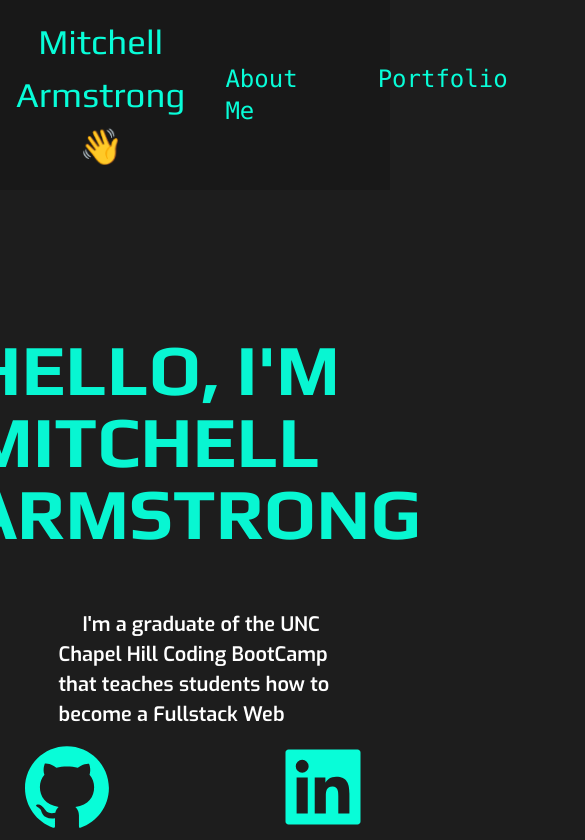
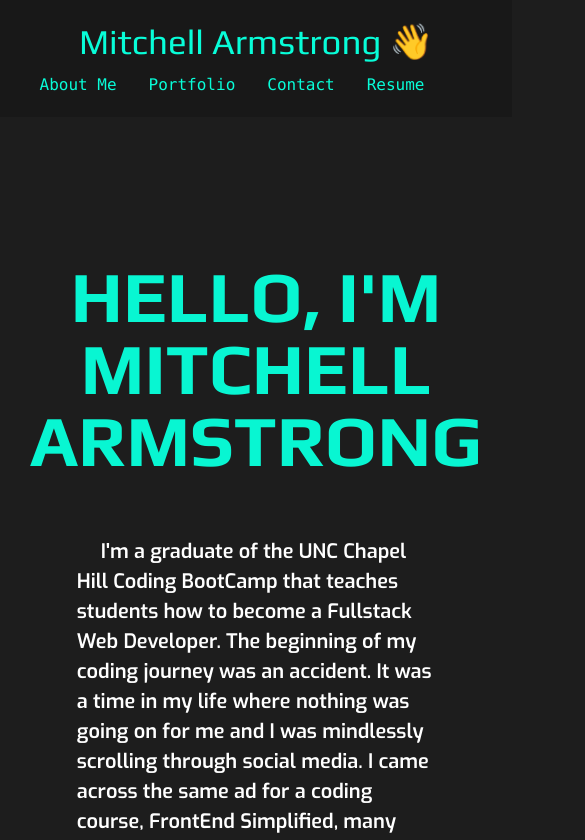
Before and after one commit to ScarElite/professional-portfolio, a React (Create React App) app: page / in a window 390 px wide. Shown: the top 840 px of the page, 585 px wide, since content can reach past the window. Built offline with nearby package versions, Linux system fonts and the light colour scheme; a web font is replaced by a local one.

Commit message:
Added styling for screen size breakpoints to the Nav and About component

```diff
--- a/src/App.css
+++ b/src/App.css
@@ -46,6 +46,7 @@ body {
 /* Nav */
 .navbar {
   background-color: var(--primary);
+  width: fit-content;
 }
 
 .navbar-item {
@@ -269,6 +270,7 @@ margin-bottom: 6px;
    bottom: 0;
    width: 100%;
    height: 120px;
+   position: relative;
    background: var(--secondary);
 }
 
@@ -293,3 +295,41 @@ margin-bottom: 6px;
 /* .active {
   border: 6px solid yellow;
 } */
+
+/* Media Queries */
+@media screen and (max-width: 768px) {
+  .navbar {
+    max-width: fit-content;
+    display: flex;
+    flex-wrap: wrap;
+    justify-content: center;
+  }
+
+  .navbar-ul {
+    padding: 0;
+    margin: 0;
+    display: flex;
+    flex-wrap: wrap;
+  }
+
+  .navbar-item {
+    padding: auto;
+    margin: auto;
+    font-size: medium;
+    padding: 0px 20px;
+  }
+}
+
+@media screen and (max-width: 480px) {
+  body {
+    width: fit-content;
+  }
+
+  .navbar {
+    width: 100%;
+  }
+
+  .navbar-item {
+    padding: 0px 16px;
+  }
+}
--- a/src/components/About/index.js
+++ b/src/components/About/index.js
@@ -2,8 +2,8 @@ import React from "react";
 
 function About() {
   return (
-    <div className="mt-36 about-body">
-      <header className="flex justify-center font-mono text-7xl font-bold about-header font-effect-3d">
+    <div id="About" className="mt-36 about-body flex flex-col">
+      <header className="flex justify-center text-center font-mono text-7xl font-bold about-header font-effect-3d">
         <span className="animate-pulse">HELLO, I'M MITCHELL ARMSTRONG</span>
       </header>
       <div className="grid flex-col justify-items-center my-5">
--- a/src/components/Nav/index.js
+++ b/src/components/Nav/index.js
@@ -18,7 +18,7 @@ function Navigation({ currentPage, handlePageChange }) {
         </a>
       </h1>
       <nav className="font-mono text-2xl font-medium mr-12">
-        <ul className="flex justify-between font-effect-anaglyph">
+        <ul className="flex justify-between font-effect-anaglyph navbar-ul">
           <li className="navbar-item px-10">
             <NavLink
               href="/about"
```
